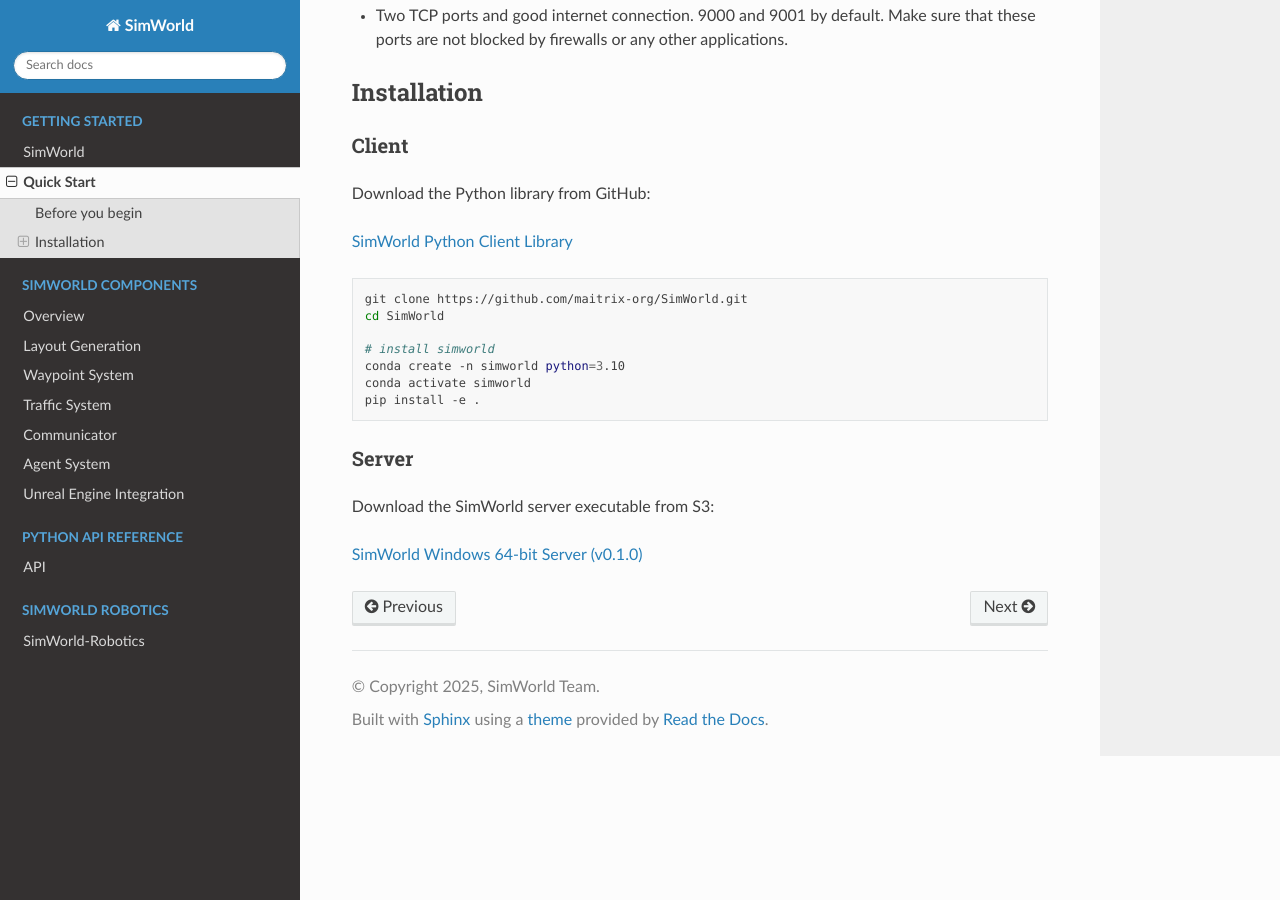
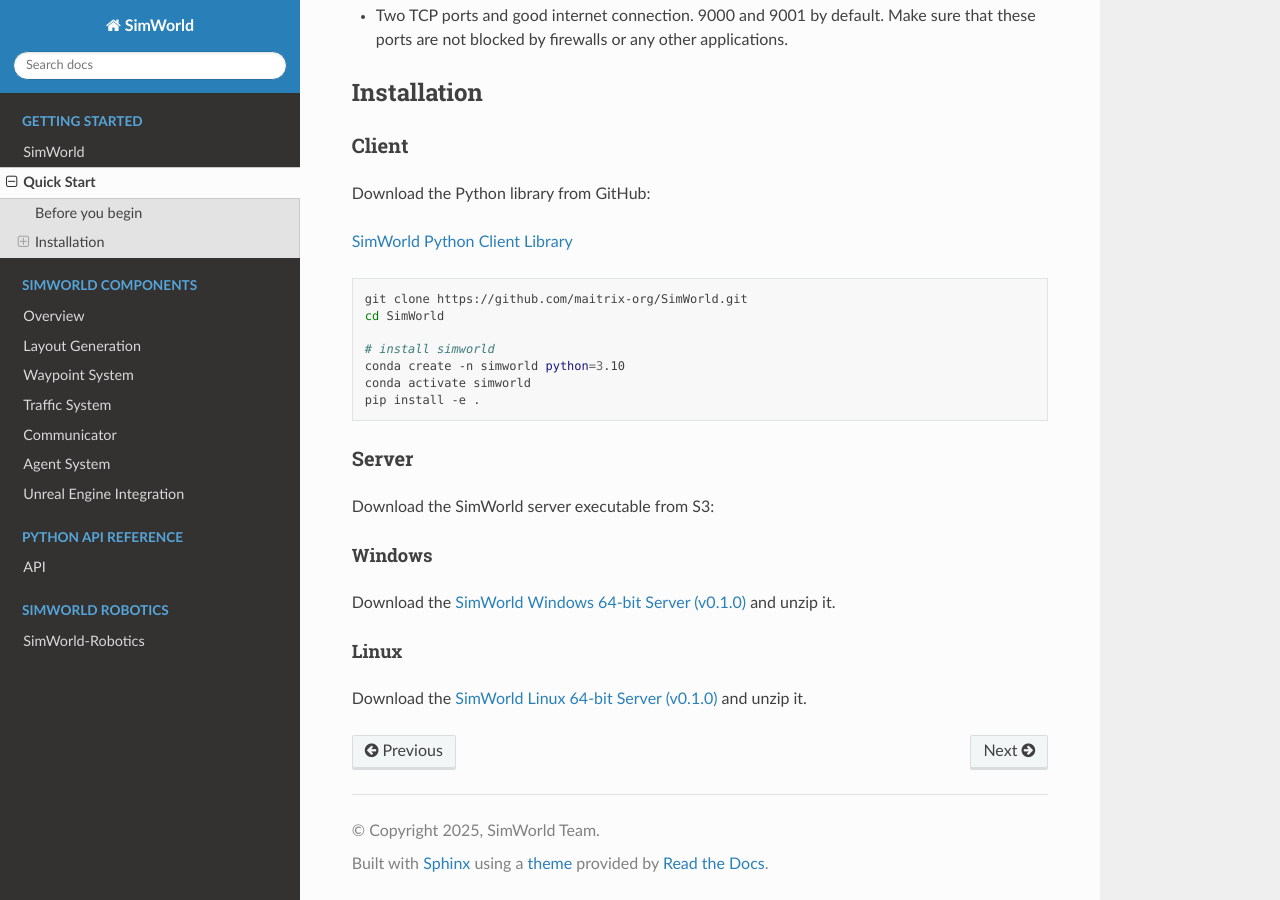
Before and after one commit to maitrix-org/SimWorld, a Sphinx documentation site: the page built from docs/source/getting_started/quick_start.md, in a window 1280 px wide and 900 px high, scrolled down 524 px. Built offline with Sphinx 7.4.7 and the Read the Docs theme 3.1.0, drawn with Linux system fonts in a browser that asks for light colours.

Commit message:
doc:add linux download link

```diff
--- a/docs/source/getting_started/quick_start.md
+++ b/docs/source/getting_started/quick_start.md
@@ -32,4 +32,10 @@
 ### Server
 Download the SimWorld server executable from S3:
 
-[SimWorld Windows 64-bit Server (v0.1.0)](https://simworld-release.s3.us-east-1.amazonaws.com/SimWorld-Win64-v0_1_0-Foundation.zip)
+#### Windows
+
+Download the [SimWorld Windows 64-bit Server (v0.1.0)](https://simworld-release.s3.us-east-1.amazonaws.com/SimWorld-Win64-v0_1_0-Foundation.zip) and unzip it.
+
+#### Linux
+
+Download the [SimWorld Linux 64-bit Server (v0.1.0)](https://simworld-release.s3.us-east-1.amazonaws.com/SimWorld-Linux64-v0_1_0-Foundation.zip) and unzip it.
```
